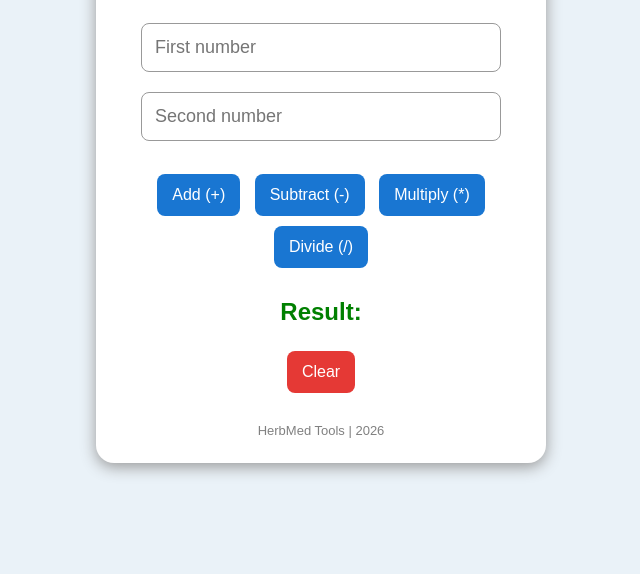
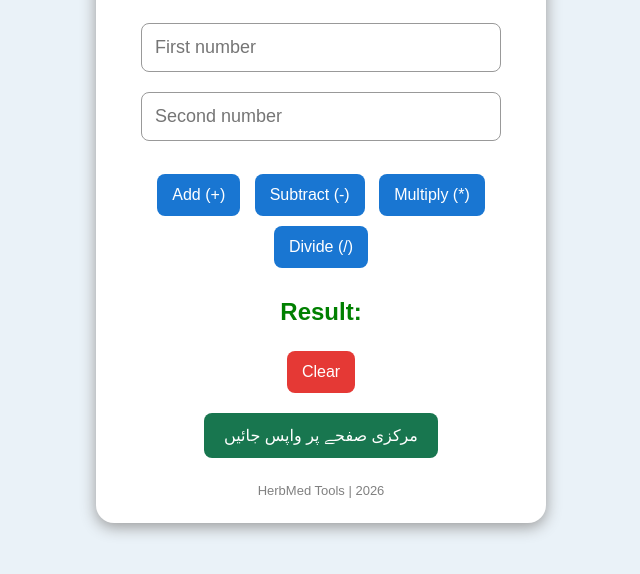
Before and after one commit to herbmedtools/herbmed-calculator, a plain HTML site: page index.html in a window 1280 px wide. Shown: the part 178-752 px from the top of the page, without its empty margins (319-959 px from the left). Drawn offline with Linux system fonts and the light colour scheme.

Commit message:
Add files via upload

```diff
--- a/index.html
+++ b/index.html
@@ -3,16 +3,12 @@
 <html lang="en">
 
 <head>
-
 <meta charset="UTF-8">
-
-<meta name="viewport"
-content="width=device-width, initial-scale=1.0">
+<meta name="viewport" content="width=device-width, initial-scale=1.0">
 
 <title>HerbMed Calculator</title>
 
 <style>
-
 body {
     background-color: #eaf2f8;
     font-family: Arial, sans-serif;
@@ -63,6 +59,21 @@ button:hover {
     background-color: #e53935;
 }
 
+.home-btn {
+    display: inline-block;
+    background-color: #18764f;
+    color: white;
+    text-decoration: none;
+    padding: 13px 20px;
+    margin-top: 15px;
+    border-radius: 8px;
+    font-size: 16px;
+}
+
+.home-btn:hover {
+    background-color: #105c3c;
+}
+
 #result {
     color: green;
     margin-top: 25px;
@@ -74,9 +85,7 @@ button:hover {
     font-size: 13px;
     margin-top: 25px;
 }
-
 </style>
-
 </head>
 
 <body>
@@ -124,6 +133,12 @@ onclick="clearCalculator()">
 Clear
 </button>
 
+<br>
+
+<a class="home-btn" href="home.html">
+مرکزی صفحے پر واپس جائیں
+</a>
+
 <div class="footer">
 HerbMed Tools | 2026
 </div>
@@ -135,67 +150,44 @@ HerbMed Tools | 2026
 function calculate(operator) {
 
 let num1 = document.getElementById("num1").value;
-
 let num2 = document.getElementById("num2").value;
-
 let result = document.getElementById("result");
 
 if (num1 === "" || num2 === "") {
-
 result.innerHTML = "Please enter both numbers";
-
 return;
-
 }
 
 let a = Number(num1);
-
 let b = Number(num2);
-
 let total;
 
 if (operator === "+") {
-
 total = a + b;
-
 }
-
 else if (operator === "-") {
-
 total = a - b;
-
 }
-
 else if (operator === "*") {
-
 total = a * b;
-
 }
-
 else if (operator === "/") {
 
 if (b === 0) {
-
 result.innerHTML = "Cannot divide by zero";
-
 return;
-
 }
 
 total = a / b;
-
 }
 
 result.innerHTML = "Result: " + total;
-
 }
 
 function clearCalculator() {
 
 document.getElementById("num1").value = "";
-
 document.getElementById("num2").value = "";
-
 document.getElementById("result").innerHTML = "Result:";
 
 }
@@ -203,5 +195,4 @@ document.getElementById("result").innerHTML = "Result:";
 </script>
 
 </body>
-
 </html>
```
